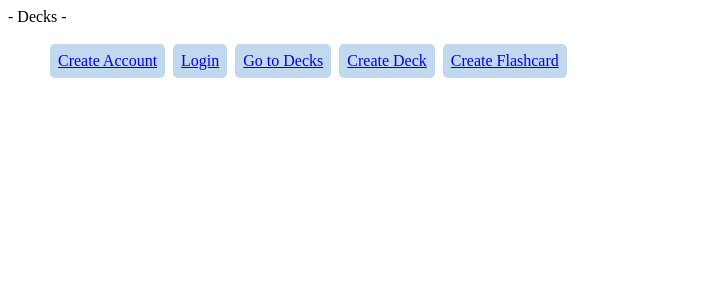
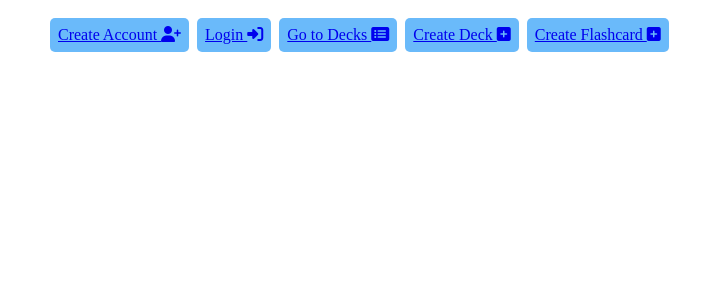
Before and after one commit to momentum-team-4/django-final-project-jameel-taylor, a Django app: template templates/register.html in a window 1280 px wide. Shown: the top 300 px of the page, without its empty margins (0-724 px from the left). Run offline with Django 3.2, Linux system fonts and the light colour scheme; the template is opened without the code that fills it, so the values that code supplies are empty; some libraries are stand-ins or nearby versions.

Commit message:
messing with css icons

```diff
--- a/static/css/style.css
+++ b/static/css/style.css
@@ -3,7 +3,7 @@
     display: inline-flex;
     margin: 2px;
     border-radius: 5px;
-    background-color: rgb(192, 217, 238) ;
+    background-color: rgb(106, 186, 250) ;
     color: rgb(3, 5, 7);
     padding: 8px;
     border-style: none;
--- a/templates/base.html
+++ b/templates/base.html
@@ -5,23 +5,24 @@
         <meta charset="utf-8">
         <meta name="viewport" content="width=device-width, initial-scale=1.0">
         <link rel="stylesheet" type="text/css" href="{% static 'css/style.css' %}">
+        <script src="https://kit.fontawesome.com/cc0e1098f1.js" crossorigin="anonymous"></script>
         <title>Flashcards</title>
     </head>
 
     <body>
         <div class="content">
         <nav class="navigation">
-            <a class="navguide"> - Decks - </a>
+
 
             <ul>
-                <li class="nav"><a href="{% url 'users_create' %}">Create Account</a></li>
-                <li class="nav"><a href="{% url 'users_login' %}">Login</a></li>
+                <li class="nav"><a href="{% url 'users_create' %}">Create Account <i class="fas fa-user-plus"></i></a></li>
+                <li class="nav"><a href="{% url 'users_login' %}">Login <i class="fas fa-sign-in-alt"></i></a></li>
                 {% if request.user.is_authenticated %}
-                <li class="nav"><a href="{% url 'users_login' %}">Logout</a></li>
+                <li class="nav"><a href="{% url 'users_login' %}">Logout <i class="fas fa-sign-out-alt"></i></a></li>
                 {% endif %}
-                <li class="nav"><a href="/decks/">Go to Decks</a></li>
-                <li class="nav"><a href="/create/deck/">Create Deck</a></li>
-                <li class="nav"><a href="/create/flashcard/">Create Flashcard</a></li>
+                <li class="nav"><a href="/decks/">Go to Decks <i class="fas fa-list-alt"></i></a></li>
+                <li class="nav"><a href="/create/deck/">Create Deck <i class="fas fa-plus-square"></i></a></li>
+                <li class="nav"><a href="/create/flashcard/">Create Flashcard <i class="fas fa-plus-square"></i></a></li>
             </ul>
 
         </nav>
--- a/templates/decks/deck_list.html
+++ b/templates/decks/deck_list.html
@@ -9,6 +9,6 @@
 
 {% endfor %}
 
-    <p><a href="{% url 'create_deck' %}">Add a new deck</a></p>
+    <p><a href="{% url 'create_deck' %}">Add a new deck <i class="fas fa-layer-group"></i></a></p>
 
 {% endblock %}
```
